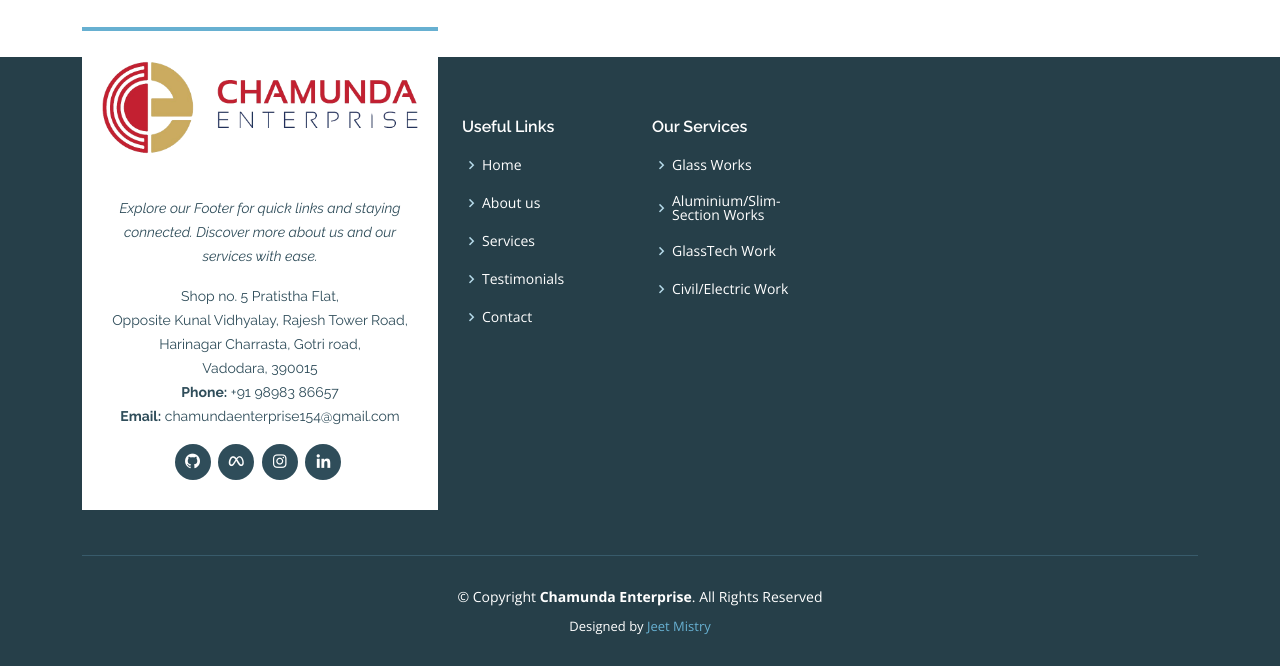
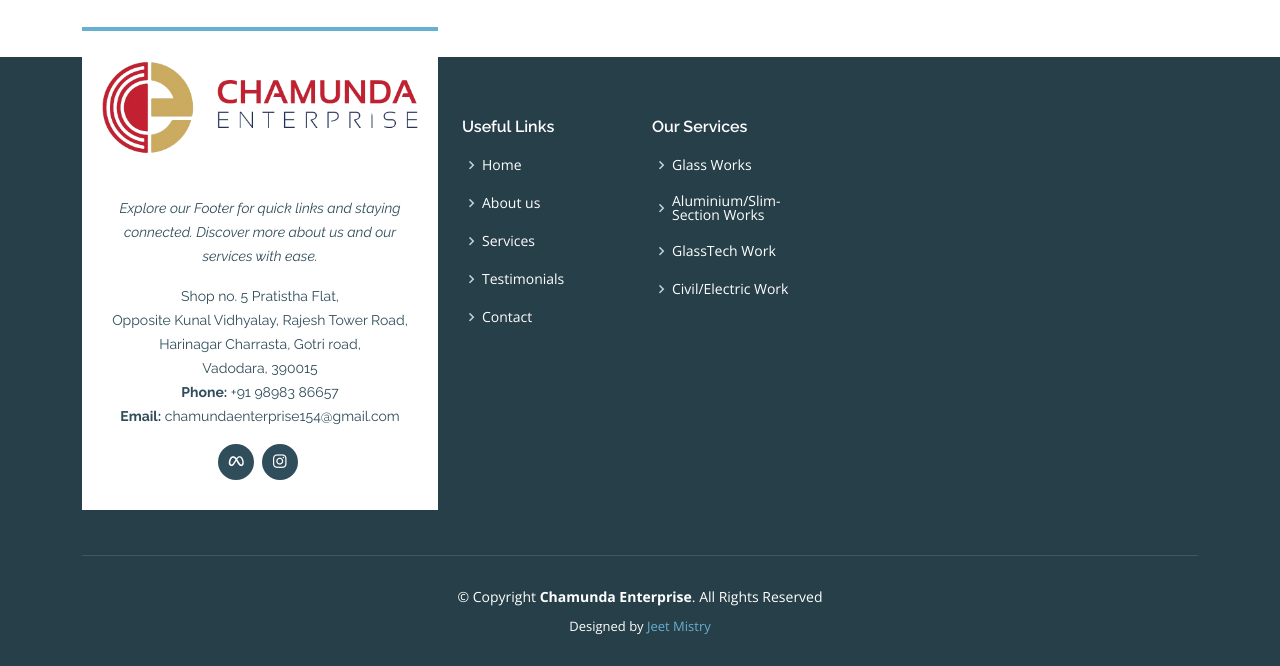
Before and after one commit to Jeet-115/chamundaenterprise, a plain HTML site: page glassdetails.html in a window 1280 px wide. Shown: the part 10767-11433 px from the top of the page. Drawn offline with nearby package versions, Linux system fonts and the light colour scheme.

Commit message:
Update glassdetails.html

```diff
--- a/glassdetails.html
+++ b/glassdetails.html
@@ -534,10 +534,8 @@
                 <strong>Email:</strong> chamundaenterprise154@gmail.com<br>
               </p>
               <div class="social-links mt-3">
-                <a href="https://github.com/Jeet-115" target="_blank" class="github"><i class="bx bxl-github"></i></a>
                 <a href="https://www.facebook.com/chamundaenterprise2010?mibextid=ZbWKwL" target="_blank" class="facebook"><i class="bx bxl-meta"></i></a>
                 <a href="https://www.instagram.com/kalpeshmistry115?igsh=MXF6d2cwa3B3cmxvYQ==" class="instagram" target="_blank"><i class="bx bxl-instagram"></i></a>
-                <a href="https://www.linkedin.com/in/jeet-mistry-67a613233/" class="linkedin" target="_blank"><i class="bx bxl-linkedin"></i></a>
               </div>
             </div>
           </div>
```
